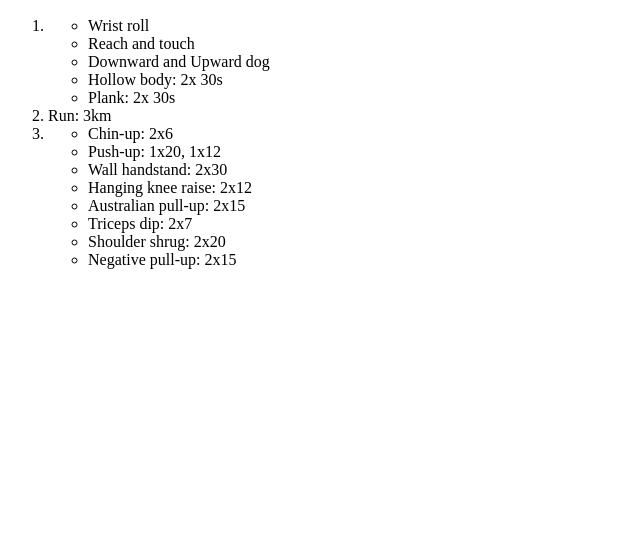
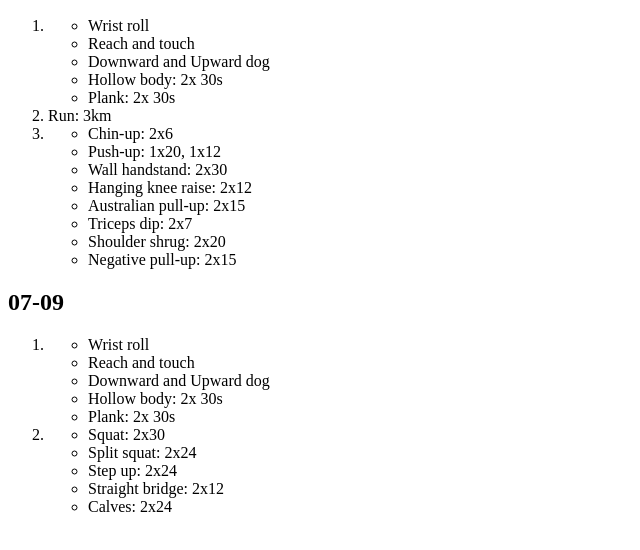
Before and after one commit to CecilBranford/exercise-tracker, a plain HTML site: page index.html in a window 1280 px wide. Shown: the part 110-660 px from the top of the page, without its empty margins (0-640 px from the left). Drawn offline with Linux system fonts and the light colour scheme.

Commit message:
Add 06-09 log

```diff
--- a/index.html
+++ b/index.html
@@ -32,4 +32,25 @@
             </ul>
         </li>
     </ol>
+    <h2>07-09</h2>
+    <ol>
+        <li>
+            <ul>
+                <li>Wrist roll</li>
+                <li>Reach and touch</li>
+                <li>Downward and Upward dog</li>
+                <li>Hollow body: 2x 30s</li>
+                <li>Plank: 2x 30s</li>
+            </ul>
+        </li>
+        <li>
+            <ul>
+                <li>Squat: 2x30</li>
+                <li>Split squat: 2x24</li>
+                <li>Step up: 2x24</li>
+                <li>Straight bridge: 2x12</li>
+                <li>Calves: 2x24</li>
+            </ul>
+        </li>
+    </ol>
 </body>
```
